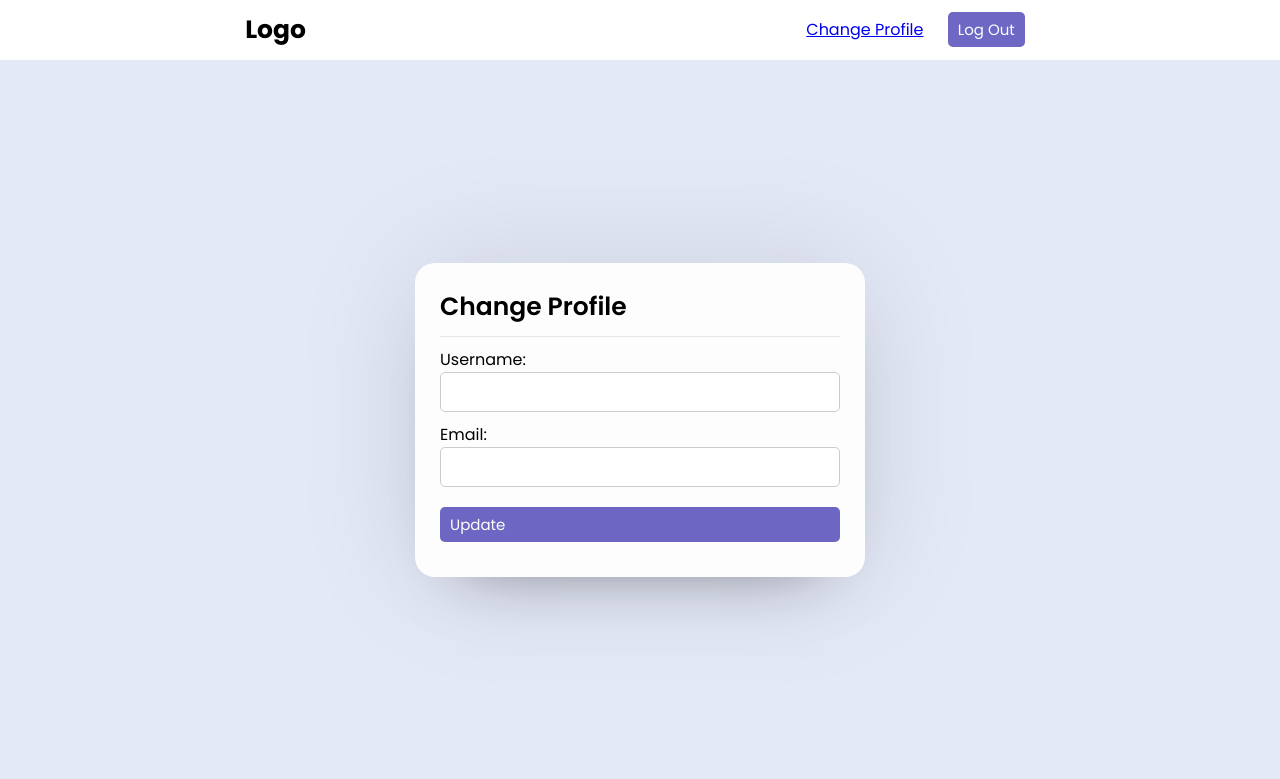
After one commit to ceciliainez11/Web-Penetration-Testing, a PHP site: page /style/edit.html in a window 1280 px wide. The commit adds this page. Shown: the top 779 px of the page. Run offline with PHP 8.4, Linux system fonts and the light colour scheme.

Commit message:
End of HTML

```diff
--- /dev/null
+++ b/style/edit.html
@@ -0,0 +1,44 @@
+<!DOCTYPE html>
+<html lang="en">
+
+<head>
+    <meta charset="UTF-8">
+    <meta http-equiv="X-UA-Compatible" content="IE-edge">
+    <meta name="viewport" content="width=device-width, initial-scale=1.0">
+    <link rel="stylesheet" href="/style/style.css">
+    <title>Change Profile</title>
+</head>
+
+<body>
+    <div class="nav">
+        <div class="logo">
+            <p><a href="home.php"> Logo</a></p>
+        </div>
+        <div class="right-links">
+            <a href="#">Change Profile</a>
+            <a href="logout.php"> <button class="btn">Log Out</button>
+            </a>
+        </div>
+    </div>
+    <div class="container">
+        <div class="box form-box">
+            <header>Change Profile</header>
+            <form action="register.php" method="post">
+                <div class="field input">
+                    <label for="username">Username:</label>
+                    <input type="text" id="username" name="username" autocomplete="off" required>
+                </div>
+                <div class="field input">
+                    <label for="email">Email:</label>
+                    <input type="email" id="email" name="email" autocomplete="off" required>
+                </div>
+                <div class="field">
+                    <input type="update" class="btn" name="update" value="Update" required>
+                </div>
+            </form>
+        </div>
+    </div>
+
+</body>
+
+</html>
--- a/style/style.css
+++ b/style/style.css
@@ -1,16 +1,160 @@
-@import url('https://fonts.googleapis.com/css2?family=Poppins:wght@300;400;500;600&display=swap');
-*{
+@import url('https://fonts.googleapis.com/css2?family=Poppins:wght@200;300;400;500;600;700&display=swap');
+
+* {
     padding: 0;
     margin: 0;
     box-sizing: border-box;
     font-family: 'Poppins', sans-serif;
 }
-body{
+
+body {
     background: #e4e9f7;
 }
-.container{
+
+.container {
     display: flex;
     align-items: center;
     justify-content: center;
     min-height: 90vh;
 }
+
+.box {
+    background: #fdfdfd;
+    display: flex;
+    flex-direction: column;
+    padding: 25px 25px;
+    border-radius: 20px;
+    box-shadow: 0 0 128px 0 rgba(0, 0, 0, 0.1),
+        0 32px 64px -48px rgba(0, 0, 0, 0.5);
+}
+
+.form-box {
+    width: 450px;
+    margin: 0px 10px;
+}
+
+.form-box header {
+    font-size: 25px;
+    font-weight: 600;
+    padding-bottom: 10px;
+    border-bottom: 1px solid #e6e6e6;
+    margin-bottom: 10px;
+}
+
+.form-box form .field {
+    display: flex;
+    margin-bottom: 10px;
+    flex-direction: column;
+
+}
+
+.form-box form .input input {
+    height: 40px;
+    width: 100%;
+    font-size: 16px;
+    padding: 0 10px;
+    border-radius: 5px;
+    border: 1px solid #ccc;
+    outline: none;
+}
+
+.btn {
+    height: 35px;
+    background: rgba(76, 68, 182, 0.808);
+    border: 0;
+    border-radius: 5px;
+    color: #fff;
+    font-size: 15px;
+    cursor: pointer;
+    transition: all .3s;
+    margin-top: 10px;
+    padding: 0px 10px;
+}
+
+.btn:hover {
+    opacity: 0.82;
+}
+
+.submit {
+    width: 100%;
+}
+
+.links {
+    margin-bottom: 15px;
+}
+
+/********* HOME ========*/
+
+.nav {
+    background: #fff;
+    display: flex;
+    flex-direction: row;
+    justify-content: space-around;
+    line-height: 60px;
+    z-index: 100;
+}
+
+.logo {
+    font-size: 25px;
+    font-weight: 900;
+
+}
+
+.logo a {
+    text-decoration: none;
+    color: #000;
+}
+
+.right-links a {
+    padding: 0 10px;
+}
+
+main {
+    display: flex;
+    align-items: center;
+    justify-content: center;
+    margin-top: 60px;
+}
+
+.main-box {
+    display: flex;
+    flex-direction: column;
+    width: 70%;
+}
+
+.main-box .top {
+    display: flex;
+    flex-direction: row;
+    justify-content: space-between;
+}
+
+.bottom {
+    width: 100%;
+    margin-top: 20px;
+}
+
+@media only screen and (max-width:840px) {
+    .main-box .top {
+        display: flex;
+        flex-direction: column;
+        justify-content: space-between;
+    }
+
+    .top .box {
+        margin: 10px 10px;
+    }
+
+    .bottom {
+        margin-top: 0;
+    }
+}
+
+.message {
+    text-align: center;
+    background: #f9eded;
+    padding: 15px 0px;
+    border: 1px solid #699053;
+    border-radius: 5px;
+    margin-bottom: 10px;
+    color: red;
+}
```
Also changed, not shown: style/index.html (deleted, +0 -99 lines), style/register.html (deleted, +0 -94 lines), web/home.html (added, +37 -0 lines), web/index.html (added, +36 -0 lines), web/register.html (added, +40 -0 lines), web/index.php (renamed from style/index.php), web/photo.html (renamed from style/photo.html), web/register.php (renamed from style/register.php), web/search.html (renamed from style/search.html).
